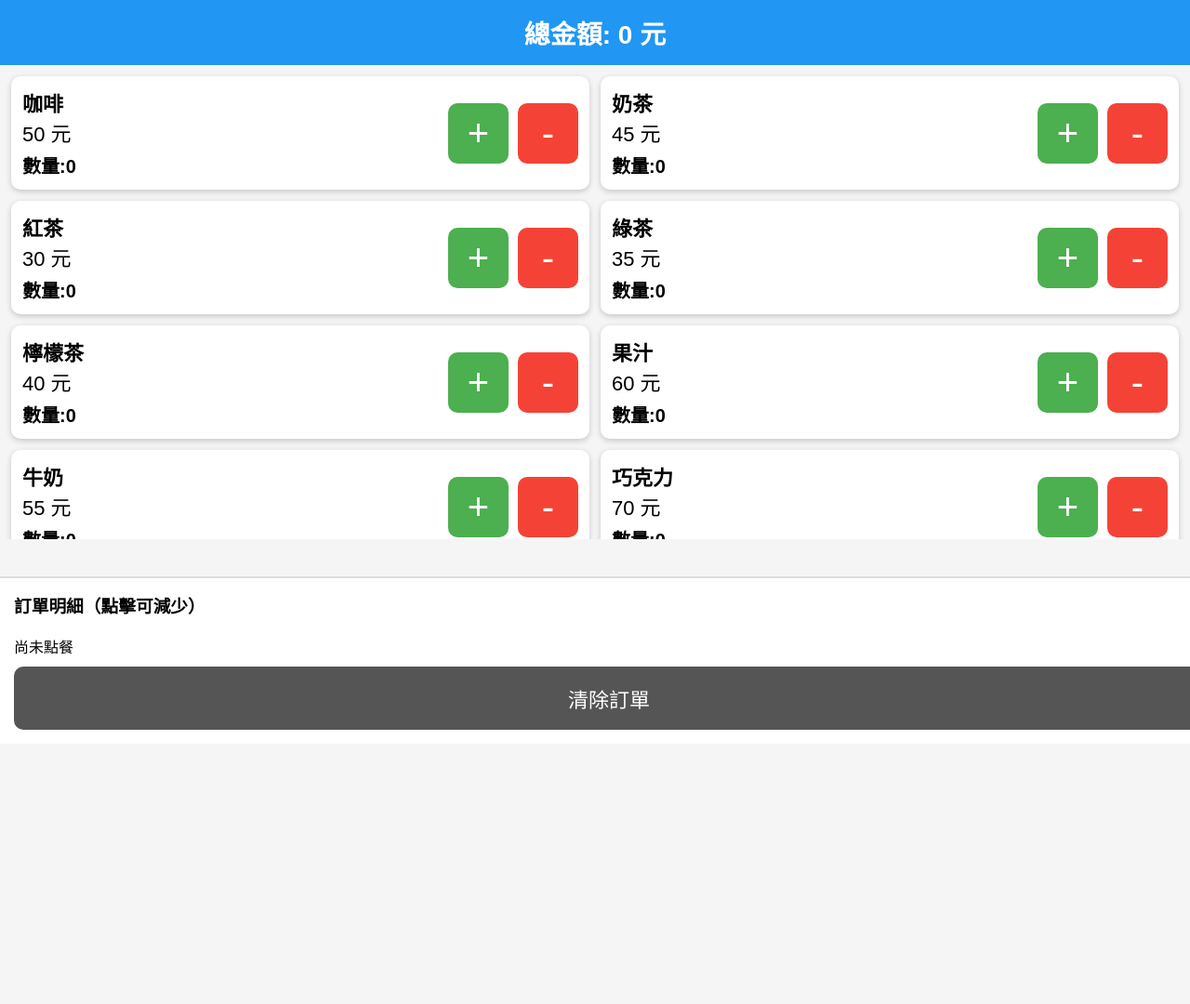
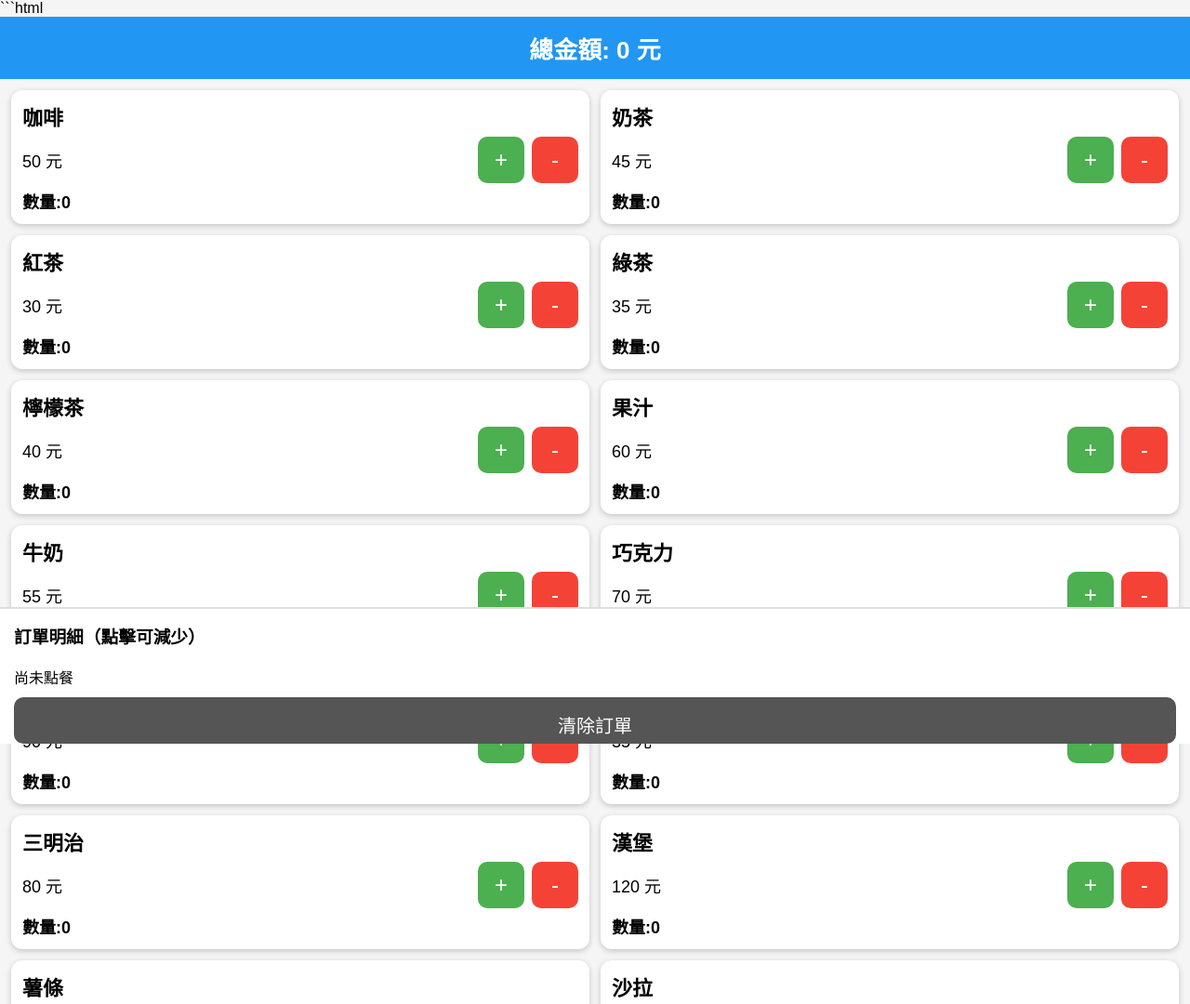
Before and after one commit to vincent335533/pos-system, a plain HTML site: page index.html in a window 1280 px wide. Shown: the top 1080 px of the page at 93% size. Before the commit the page ends 800 px from the top, so only its background shows below. Drawn offline with Linux system fonts and the light colour scheme.

Commit message:
Update index.html

````diff
--- a/index.html
+++ b/index.html
@@ -1,3 +1,4 @@
+```html
 <!DOCTYPE html>
 <html lang="zh">
 <head>
@@ -6,12 +7,16 @@
 <title>簡易 POS 系統</title>
 
 <style>
-body{
+
+*{
+box-sizing:border-box;
+}
+
+html,body{
 margin:0;
+padding:0;
+overflow-x:hidden;
 font-family:Arial;
-  height:100vh;
-  display:flex;
-  flex-direction:column;
 background:#f5f5f5;
 }
 
@@ -20,54 +25,65 @@ body{
 background:#2196F3;
 color:white;
 text-align:center;
-  font-size:28px;
+font-size:26px;
 font-weight:bold;
 padding:15px;
-  position: sticky;
-  top: 0;
-  z-index: 5;
+position:sticky;
+top:0;
+z-index:5;
 }
 
 /* 商品區 */
 .grid{
-  flex:1;
-  overflow-y:auto;
 display:grid;
 grid-template-columns:repeat(2,1fr);
 gap:12px;
 padding:12px;
-  margin-bottom: 220px; /* 預留底部訂單明細高度 */
+margin-bottom:220px;
 }
 
 /* 商品卡片 */
 .product{
-  display:flex;
-  justify-content:space-between;
-  align-items:center;
 background:white;
-  border-radius:10px;
+border-radius:12px;
 padding:12px;
 box-shadow:0 2px 6px rgba(0,0,0,0.2);
-  font-size:22px;
+min-height:120px;
+display:flex;
+flex-direction:column;
+justify-content:space-between;
 }
 
-/* 數量 */
-.qty{
-  font-size:20px;
-  margin-top:5px;
+/* 商品名稱 */
+.product-name{
+font-size:22px;
 font-weight:bold;
 }
 
-/* 按鈕 */
+/* 價格與按鈕 */
+.price-row{
+display:flex;
+align-items:center;
+justify-content:space-between;
+margin-top:6px;
+}
+
+/* 價格 */
+.price{
+font-size:18px;
+}
+
+/* 按鈕區 */
 .btn-group{
 display:flex;
-  gap:10px;
+gap:8px;
 }
 
+/* 按鈕 */
 button{
-  font-size:40px;
-  min-width:65px;
-  min-height:65px;
+font-size:24px;
+width:50px;
+height:50px;
 border:none;
 border-radius:10px;
 }
@@ -82,26 +98,32 @@ button{
 color:white;
 }
 
-/* 訂單明細固定底部 */
-#order-detail {
-  position: fixed;
-  bottom: 0;
-  left: 0;
-  width: 100%;
+/* 數量 */
+.qty{
+font-size:18px;
+margin-top:6px;
+font-weight:bold;
+}
+
+/* 訂單明細 */
+#order-detail{
+position:fixed;
+bottom:0;
+left:0;
+width:100%;
 background:white;
 padding:15px;
 border-top:2px solid #ddd;
-  max-height: 200px;
+max-height:200px;
 overflow-y:auto;
 z-index:10;
+padding-bottom:env(safe-area-inset-bottom);
 }
 
-/* 訂單明細標題 */
 #order-detail h3{
 margin-top:0;
 }
 
-/* 訂單明細每一項 */
 .detail-item{
 padding:8px;
 border-bottom:1px solid #eee;
@@ -121,16 +143,16 @@ button{
 
 .bottom-bar button{
 flex:1;
-  font-size:22px;
-  padding:18px;
+font-size:20px;
+padding:15px;
 }
 
 .clear-btn{
 background:#555;
 color:white;
 }
+
 </style>
-
 </head>
 
 <body>
@@ -142,12 +164,14 @@ button{
 <div id="order-detail">
 <h3>訂單明細（點擊可減少）</h3>
 <div id="detail-list">尚未點餐</div>
+
 <div class="bottom-bar">
 <button class="clear-btn" onclick="clearOrder()">清除訂單</button>
 </div>
 </div>
 
 <script>
+
 const products=[
 {id:1,name:"咖啡",price:50},
 {id:2,name:"奶茶",price:45},
@@ -176,20 +200,29 @@ let order={}
 const productButtons=document.getElementById("product-buttons")
 
 products.forEach(p=>{
+
 const div=document.createElement("div")
 div.className="product"
+
 div.innerHTML=`
-    <div>
-      <strong>${p.name}</strong>
-      <div>${p.price} 元</div>
-      <div class="qty" id="qty-${p.id}">數量:0</div>
-    </div>
+
+<div class="product-name">${p.name}</div>
+
+<div class="price-row">
+<div class="price">${p.price} 元</div>
+
 <div class="btn-group">
 <button class="add-btn" onclick="addToOrder(${p.id})">+</button>
 <button class="remove-btn" onclick="removeFromOrder(${p.id})">-</button>
 </div>
+</div>
+
+<div class="qty" id="qty-${p.id}">數量:0</div>
+
 `
+
 productButtons.appendChild(div)
+
 })
 
 function addToOrder(id){
@@ -207,33 +240,53 @@ function removeFromOrder(id){
 }
 
 function updatePOS(){
+
 let total=0
 let detailHTML=""
+
 products.forEach(p=>{
+
 let qty=order[p.id]||0
+
 document.getElementById(`qty-${p.id}`).textContent="數量:"+qty
+
 if(qty>0){
+
 let subtotal=p.price*qty
 total+=subtotal
-      detailHTML+=`<div class="detail-item" onclick="removeFromOrder(${p.id})">
+
+detailHTML+=`
+<div class="detail-item" onclick="removeFromOrder(${p.id})">
 ${p.name} x ${qty} = ${subtotal} 元
-      </div>`
+</div>
+`
+
 }
+
 })
-  if(detailHTML=="") detailHTML="尚未點餐"
+
+if(detailHTML=="")detailHTML="尚未點餐"
+
 document.getElementById("detail-list").innerHTML=detailHTML
 document.getElementById("total-bar").textContent="總金額: "+total+" 元"
+
 }
 
 function clearOrder(){
+
 order={}
+
 products.forEach(p=>{
 document.getElementById(`qty-${p.id}`).textContent="數量:0"
 })
+
 document.getElementById("detail-list").innerHTML="尚未點餐"
 document.getElementById("total-bar").textContent="總金額: 0 元"
+
 }
+
 </script>
 
 </body>
 </html>
+```
````
Lines whose indentation alone changed are shown as unchanged.
